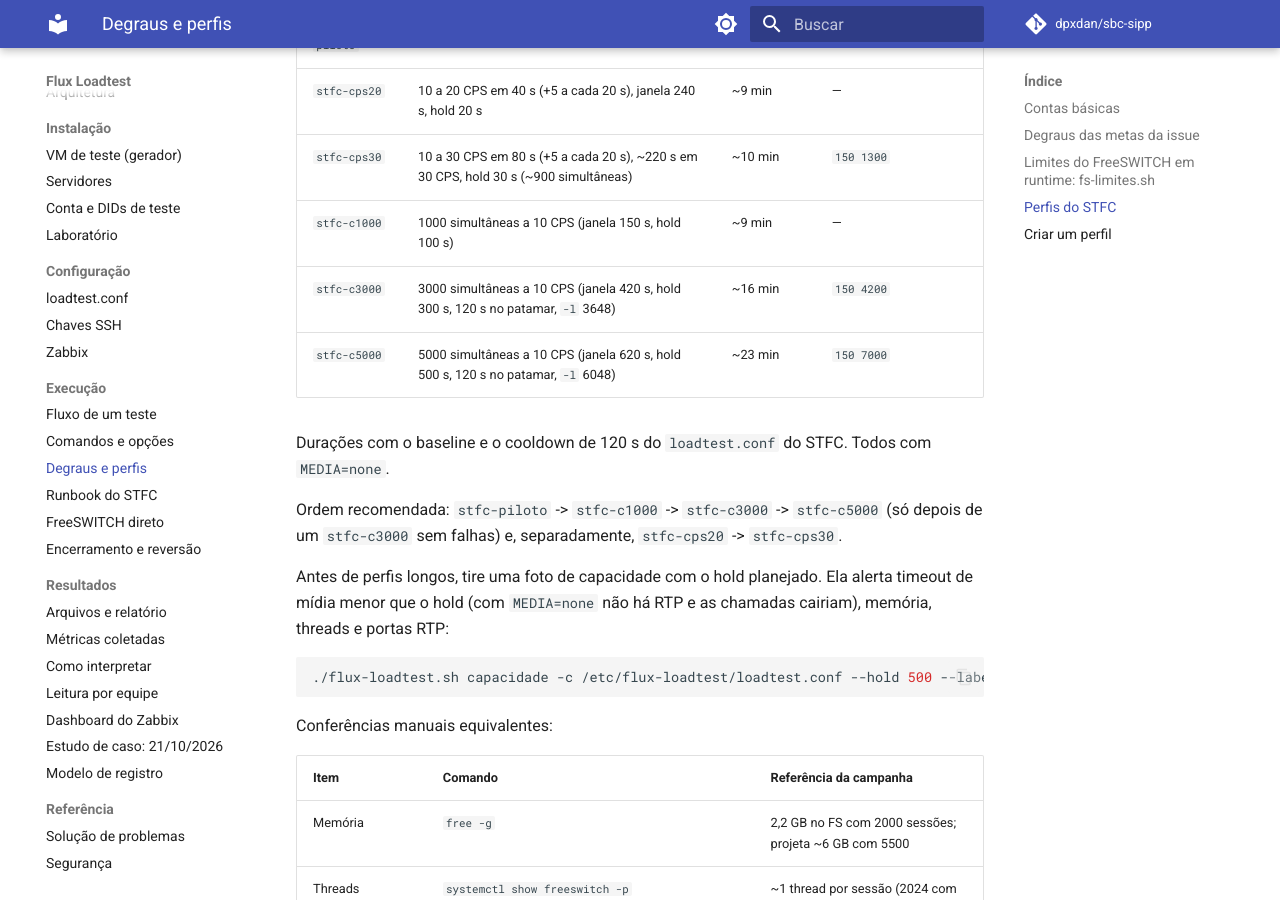
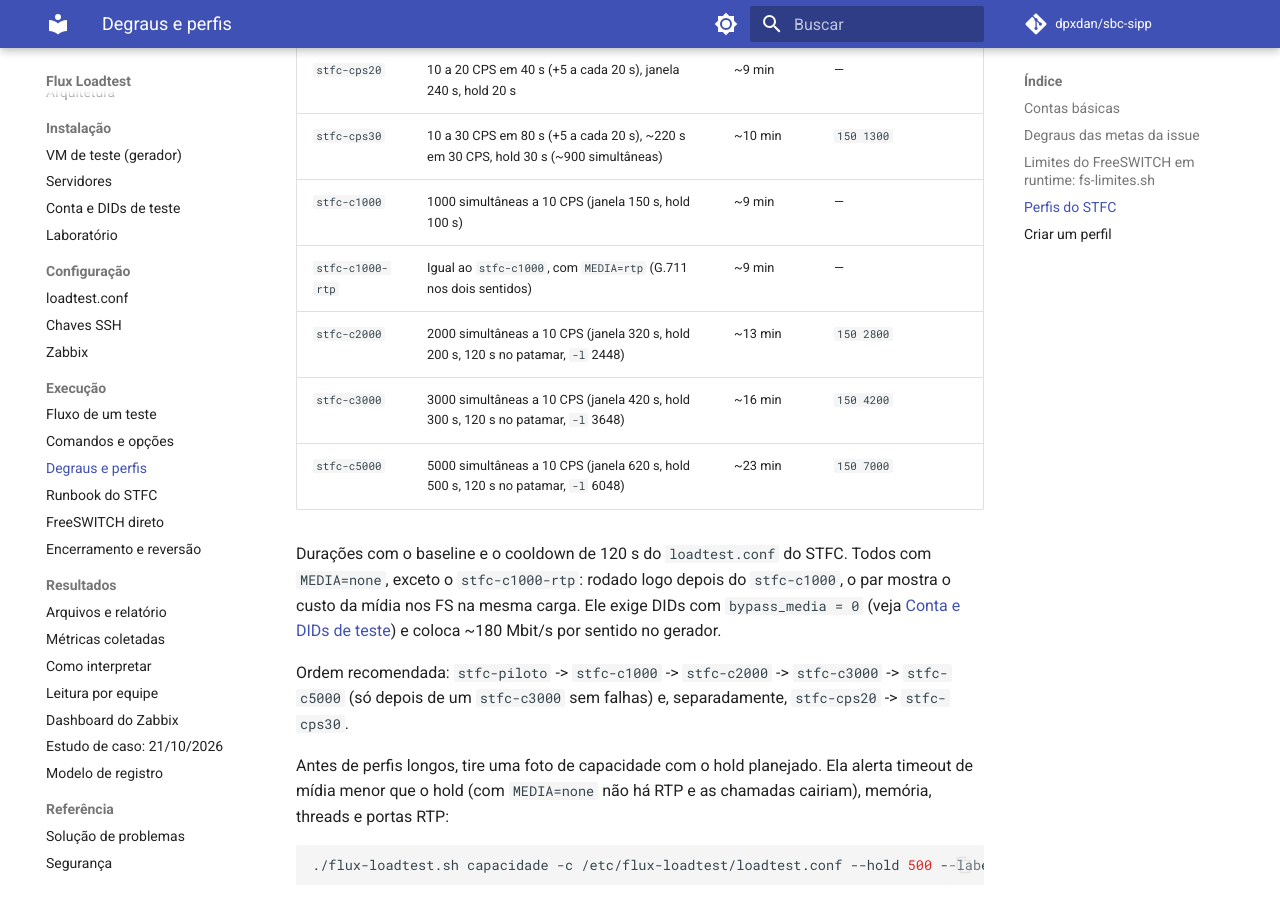
Before and after one commit to dpxdan/sbc-sipp, an MkDocs documentation site: the page built from docs/execucao/degraus-e-perfis.md, in a window 1280 px wide and 900 px high, scrolled down 2248 px. Built offline with MkDocs 1.6.1 and Material for MkDocs 9.7.7, drawn with Linux system fonts in a browser that asks for light colours; comment, search, counter and statistics services are not loaded.

Commit message:
feat(stfc): perfis stfc-c2000 e stfc-c1000-rtp (#23)
* feat(stfc): perfil stfc-c2000

Degrau da meta de 2000 simultaneas da WEB-1437, no padrao do stfc-c3000: 10 CPS, hold 200 s, janela 320 s (120 s no patamar), so sinalizacao. Exige fs-limites 150 2800 nos 2 FS (1,4 x simultaneas). A secao do ZABBIX.md passa a se chamar "Perfis de 2000, 3000 e 5000 simultaneas" e os cabecalhos do c3000 e do c5000 apontam para o novo nome.

* feat(stfc): perfil stfc-c1000-rtp

Mesma carga do stfc-c1000 com MEDIA=rtp (G.711 nos dois sentidos), para o A/B de midia que a WEB-1437 pede: a campanha de 21/10 rodou toda sem RTP. O cabecalho lista os pre-requisitos (bypass_media = 0, firewall do .165 para as faixas RTP, capacidade --hold 100) e o custo no gerador (~180 Mbit/s por sentido).

```diff
--- a/docs/execucao/degraus-e-perfis.md
+++ b/docs/execucao/degraus-e-perfis.md
@@ -79,12 +79,17 @@
 | `stfc-cps20` | 10 a 20 CPS em 40 s (+5 a cada 20 s), janela 240 s, hold 20 s | ~9 min | — |
 | `stfc-cps30` | 10 a 30 CPS em 80 s (+5 a cada 20 s), ~220 s em 30 CPS, hold 30 s (~900 simultâneas) | ~10 min | `150 1300` |
 | `stfc-c1000` | 1000 simultâneas a 10 CPS (janela 150 s, hold 100 s) | ~9 min | — |
+| `stfc-c1000-rtp` | Igual ao `stfc-c1000`, com `MEDIA=rtp` (G.711 nos dois sentidos) | ~9 min | — |
+| `stfc-c2000` | 2000 simultâneas a 10 CPS (janela 320 s, hold 200 s, 120 s no patamar, `-l` 2448) | ~13 min | `150 2800` |
 | `stfc-c3000` | 3000 simultâneas a 10 CPS (janela 420 s, hold 300 s, 120 s no patamar, `-l` 3648) | ~16 min | `150 4200` |
 | `stfc-c5000` | 5000 simultâneas a 10 CPS (janela 620 s, hold 500 s, 120 s no patamar, `-l` 6048) | ~23 min | `150 7000` |
 
-Durações com o baseline e o cooldown de 120 s do `loadtest.conf` do STFC. Todos com `MEDIA=none`.
+Durações com o baseline e o cooldown de 120 s do `loadtest.conf` do STFC. Todos com `MEDIA=none`,
+exceto o `stfc-c1000-rtp`: rodado logo depois do `stfc-c1000`, o par mostra o custo da mídia nos FS
+na mesma carga. Ele exige DIDs com `bypass_media = 0` (veja [Conta e DIDs de teste](../instalacao/massa-dids.md))
+e coloca ~180 Mbit/s por sentido no gerador.
 
-Ordem recomendada: `stfc-piloto` -> `stfc-c1000` -> `stfc-c3000` -> `stfc-c5000` (só depois de um
+Ordem recomendada: `stfc-piloto` -> `stfc-c1000` -> `stfc-c2000` -> `stfc-c3000` -> `stfc-c5000` (só depois de um
 `stfc-c3000` sem falhas) e, separadamente, `stfc-cps20` -> `stfc-cps30`.
 
 Antes de perfis longos, tire uma foto de capacidade com o hold planejado. Ela alerta timeout de mídia
```
Also changed, not shown: deploy/stfc-completo/ZABBIX.md (+13 -7 lines), 4 other files.
